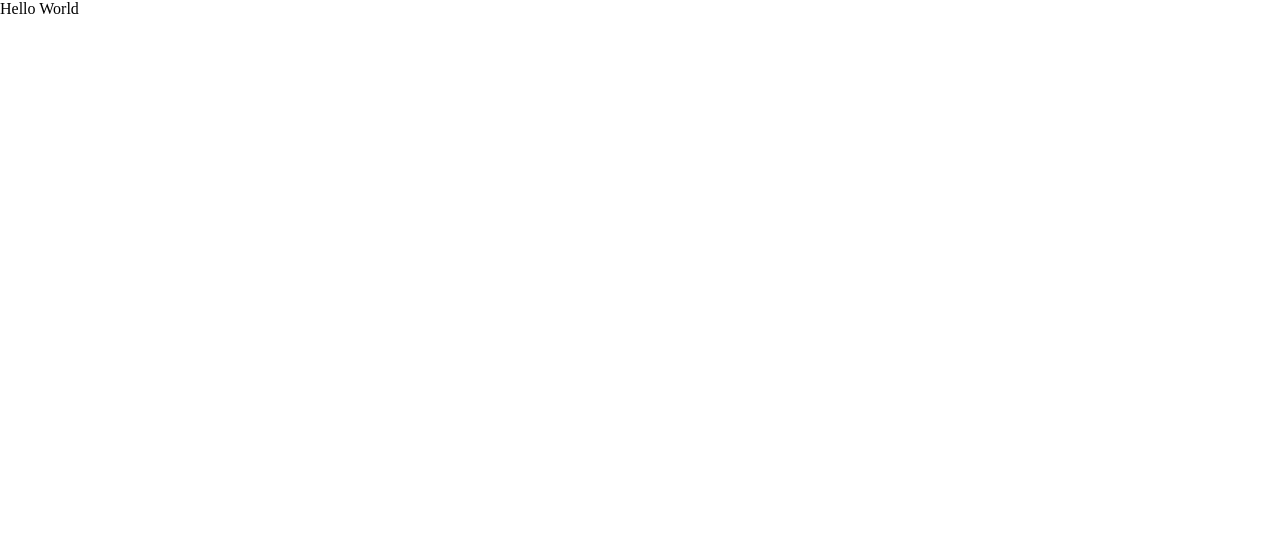
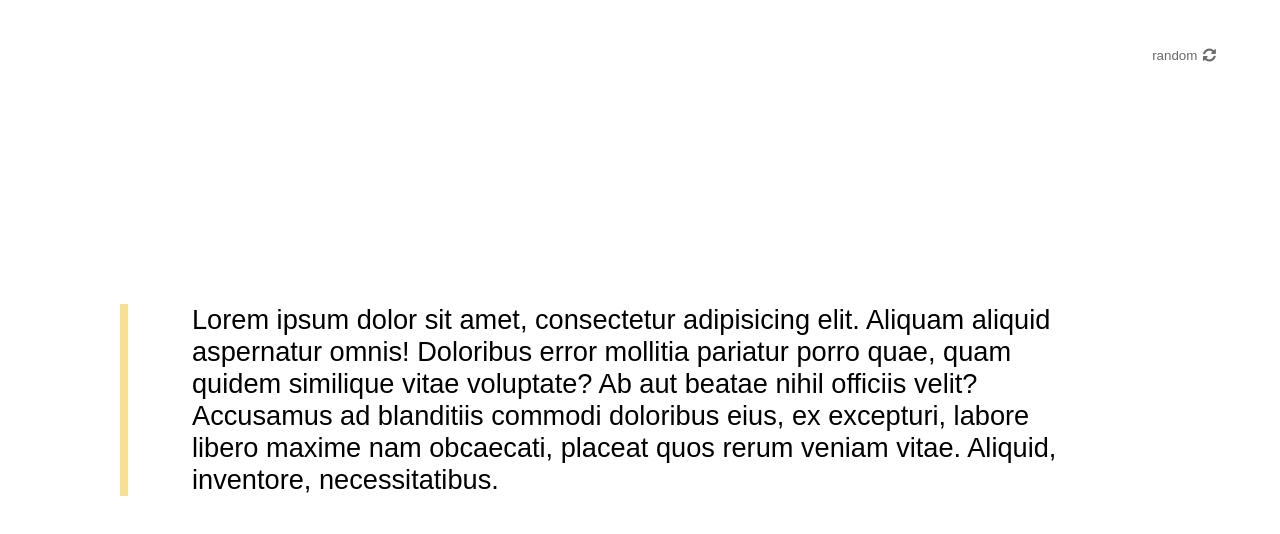
Before and after one commit to AkhilRobert/quotes-app, a React (Create React App) app: page / in a window 1280 px wide. Shown: the top 534 px of the page. Built offline with nearby package versions, Linux system fonts and the light colour scheme.

Commit message:
create QuoteScreen component

```diff
--- a/public/index.html
+++ b/public/index.html
@@ -24,6 +24,7 @@
       work correctly both with client-side routing and a non-root public URL.
       Learn how to configure a non-root public URL by running `npm run build`.
     -->
+    <link rel="stylesheet" href="https://cdnjs.cloudflare.com/ajax/libs/font-awesome/5.15.3/css/all.min.css" />
     <title>React App</title>
   </head>
   <body>
--- a/src/App.js
+++ b/src/App.js
@@ -1,5 +1,21 @@
+import styles from "./styles/app.module.css";
+import QuoteScreen from "./components/QuoteScreen";
+
 function App() {
-    return <div>Hello World</div>;
+    return (
+        <div>
+            <div className={styles.random}>
+                <button className={styles.random__button}>
+                    random <i className={"fa fa-sync-alt"} />
+                </button>
+            </div>
+            <QuoteScreen
+                text={
+                    "Lorem ipsum dolor sit amet, consectetur adipisicing elit. Aliquam aliquid aspernatur omnis! Doloribus error mollitia pariatur porro quae, quam quidem similique vitae voluptate? Ab aut beatae nihil officiis velit? Accusamus ad blanditiis commodi doloribus eius, ex excepturi, labore libero maxime nam obcaecati, placeat quos rerum veniam vitae. Aliquid, inventore, necessitatibus."
+                }
+            />
+        </div>
+    );
 }
 
 export default App;
--- /dev/null
+++ b/src/components/QuoteScreen.js
@@ -0,0 +1,14 @@
+import styles from "../styles/quote_screen.module.css";
+
+function QuoteScreen(props) {
+    return (
+        <div className={styles.quote}>
+            <div className={styles.quote__wrapper}>
+                <div className={styles.quote__line}></div>
+                <h1 className={styles.quote__text}>{props.text}</h1>
+            </div>
+        </div>
+    );
+}
+
+export default QuoteScreen;
--- a/src/index.css
+++ /dev/null
@@ -1,5 +0,0 @@
-*, *::after, *::before {
-  margin: 0;
-  padding: 0;
-  box-sizing: border-box;
-}
--- a/src/index.js
+++ b/src/index.js
@@ -1,6 +1,6 @@
 import React from "react";
 import ReactDOM from "react-dom";
-import "./index.css";
+import "./styles/index.css";
 import App from "./App";
 
 ReactDOM.render(
--- /dev/null
+++ b/src/styles/app.module.css
@@ -0,0 +1,19 @@
+.random {
+    position: fixed;
+    top: 1rem;
+    right: 2rem;
+}
+
+.random__button {
+    appearance: none;
+    outline: none;
+    border: none;
+    padding: 2rem;
+    background-color: #fff;
+    color: dimgray;
+}
+
+.random__button i {
+    padding-left: 0.1rem;
+    color: dimgray;
+}
--- /dev/null
+++ b/src/styles/index.css
@@ -0,0 +1,14 @@
+:root {
+  --line-color: #F7DF94
+}
+
+
+*, *::after, *::before {
+  margin: 0;
+  padding: 0;
+  box-sizing: border-box;
+}
+
+html {
+  font-family: 'Poppins', sans-serif;
+}
--- /dev/null
+++ b/src/styles/quote_screen.module.css
@@ -0,0 +1,25 @@
+.quote {
+    display: flex;
+    justify-content: center;
+    align-items: center;
+    min-width: 100vw;
+    min-height: 100vh;
+}
+
+.quote__wrapper {
+    max-width: 70%;
+    position: relative;
+}
+
+.quote__line {
+    position: absolute;
+    width: 0.45rem;
+    height: 100%;
+    background-color: var(--line-color);
+    left: -8%;
+}
+
+.quote__text {
+    font-weight: normal;
+    font-size: calc(0.9rem + 1vw);
+}
```
